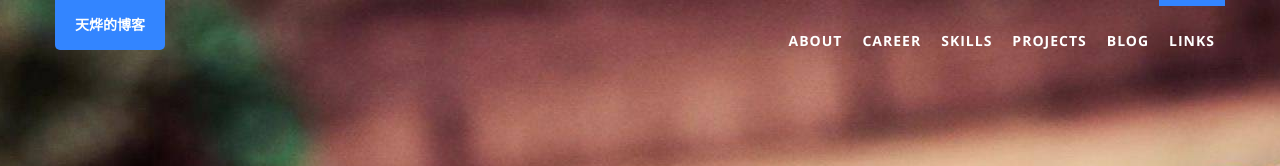
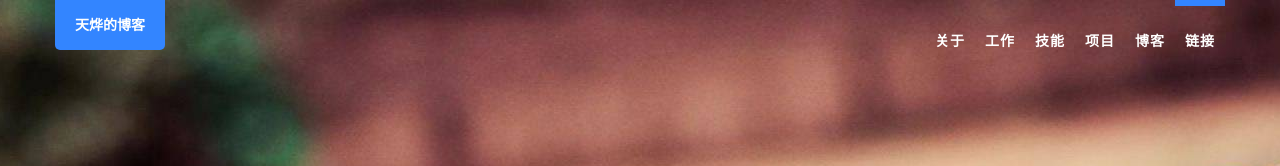
Before and after one commit to Tianye-Zheng/Tianye-Zheng.github.io, a Jekyll site: the page built from index.html, in a window 1280 px wide. Shown: the top 166 px of the page. Built offline with Jekyll 4.4.1, drawn with Linux system fonts in a browser that asks for light colours.

Commit message:
Update landing.yml

```diff
--- a/_data/landing.yml
+++ b/_data/landing.yml
@@ -2,37 +2,37 @@
 # custom following lines to edit your index page
 - id: about-me
   i18n: nav.about_me
-  name: About
+  name: 关于 #About
   tpl: about.html
   css:
 
 - id: career
   i18n: nav.career
-  name: Career
+  name: 工作 #Career
   tpl: career.html
   css: timeline
 
 - id: skills
   i18n: nav.skills
-  name: Skills
+  name: 技能 #Skills
   tpl: skills.html
   css: team
 
 - id: projects
   i18n: nav.projects
-  name: Projects
+  name: 项目 #Projects
   tpl: projects.html
   css: project
 
 - id: blog
   i18n: nav.blog
-  name: Blog
+  name: 博客 #Blog
   tpl: blog.html
   page: blog/
   css: testimonials navy-section
 
 - id: links
   i18n: nav.link
-  name: Links
+  name: 链接 #Links
   tpl: links.html
   css: contact
```
